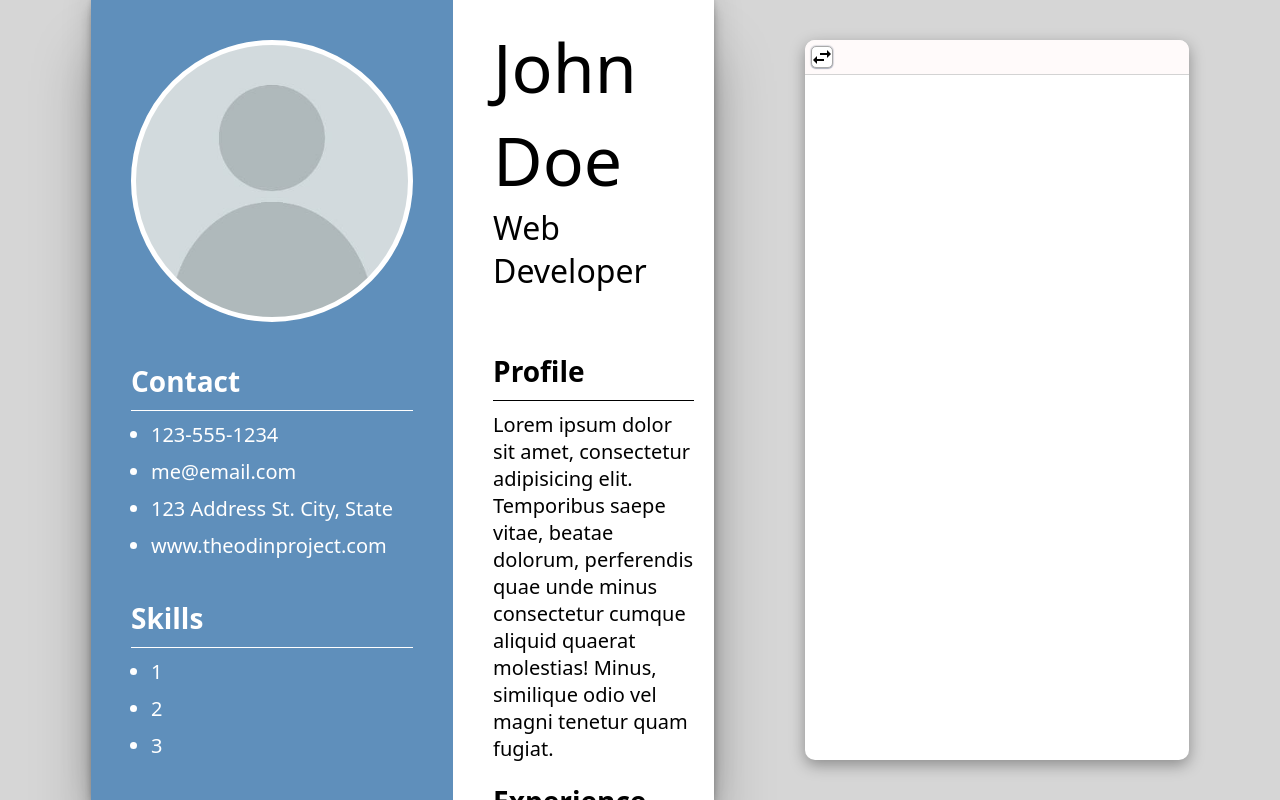
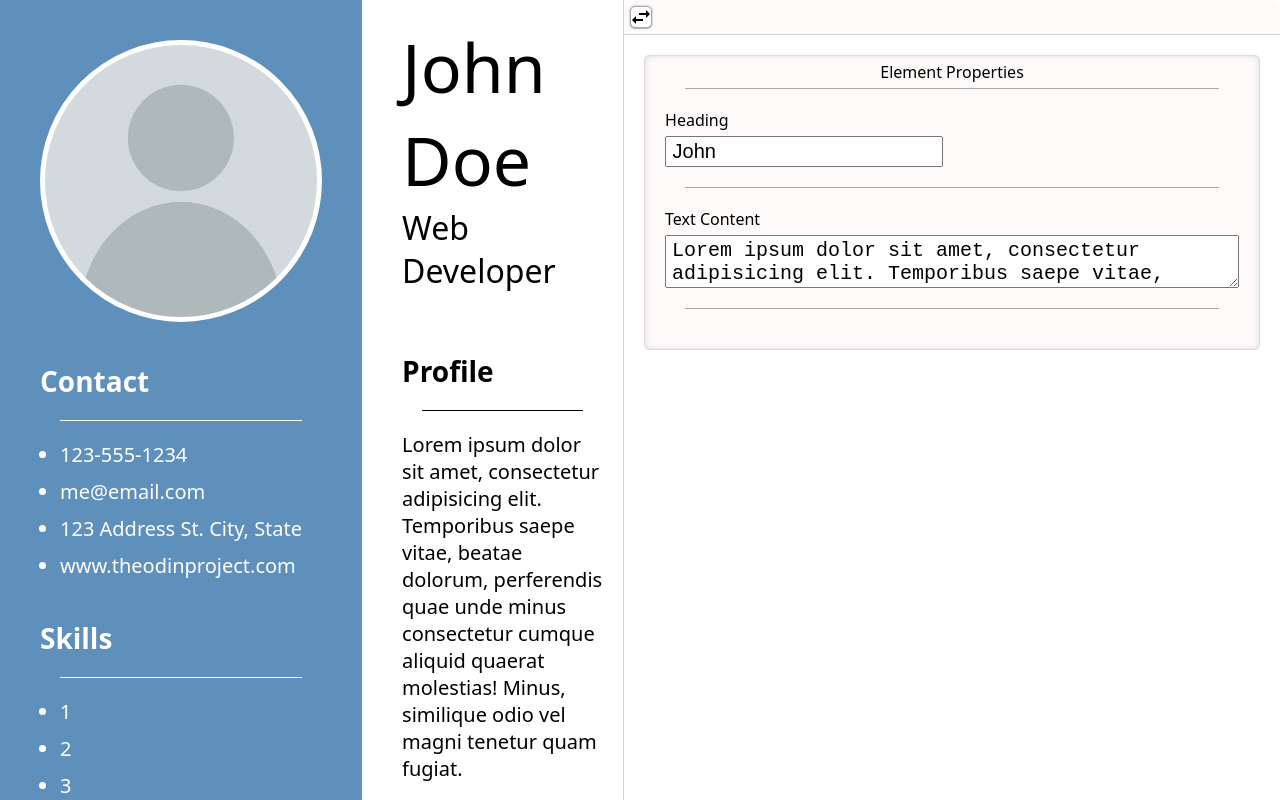
Before and after one commit to scojr/cv-app, a React (Vite) app: page / in a window 1280 px wide. Shown: the top 800 px of the page. Built offline with nearby package versions, Linux system fonts and the light colour scheme.

Commit message:
Add form inputs to Sidebar Panel component

```diff
--- a/src/App.css
+++ b/src/App.css
@@ -1,7 +1,7 @@
 #root {
   display: flex;
   justify-content: space-evenly;
-  align-items: center;
+  align-items: top;
   width: 100vw;
 }
 
--- a/src/Document.css
+++ b/src/Document.css
@@ -8,7 +8,6 @@
   display: grid;
   grid-template-columns: max-content 1fr;
   gap: 1rem;
-  box-shadow: rgba(0, 0, 0, 0.25) 0px 54px 55px, rgba(0, 0, 0, 0.12) 0px -12px 30px, rgba(0, 0, 0, 0.12) 0px 4px 6px, rgba(0, 0, 0, 0.17) 0px 12px 13px, rgba(0, 0, 0, 0.09) 0px -3px 5px;
 }
 
 aside {
--- a/src/Sidebar.css
+++ b/src/Sidebar.css
@@ -1,9 +1,7 @@
 .sidebar {
   background-color: white;
-  width: 30%;
-  border-radius: 0.5rem;
-  height: calc(100vh - 4rem);
-  box-shadow: rgba(0, 0, 0, 0.35) 0px 5px 15px;
+  width: 100%;
+  border-left: 1px solid lightgray;
 
   header {
     border-radius: 0.5rem 0.5rem 0 0;
@@ -24,5 +22,65 @@
       box-shadow: rgba(9, 30, 66, 0.25) 0px 1px 1px, rgba(9, 30, 66, 0.13) 0px 0px 1px 1px;
     }
   }
+}
 
+.sidebar.swap {
+  border-left: none;
+  border-right: 1px solid lightgray;
 }
+
+.panel {
+  padding: 1rem;
+  margin: 1rem;
+  background-color: snow;
+  border: 1px solid gainsboro;
+  border-radius: 0.25rem;
+  box-shadow: rgba(9, 30, 66, 0.25) 0px 0px 7px -2px inset;
+
+  h1 {
+    font-size: 0.8rem;
+    text-align: center;
+    margin-top: -0.75rem;
+    margin-bottom: -0.75rem;
+  }
+}
+
+.panel.empty {
+  display: flex;
+  align-items: center;
+  color: darkgray;
+  justify-content: center;
+  background-color: transparent;
+  border: none;
+  box-shadow: none;
+}
+
+.text-input-container {
+  display: flex;
+  flex-direction: column;
+
+  label {
+    font-size: 0.8rem;
+    margin-bottom: 0.25rem;
+  }
+
+  input {
+    max-width: 25ch;
+  }
+}
+
+textarea {
+  min-width: 100%;
+}
+
+input,
+textarea {
+  font-size: 1rem;
+  padding: 0.2ch 0.5ch;
+}
+
+.separator {
+  width: calc(100% - 2rem);
+  border-bottom: 1px solid darkgray;
+  margin: 1rem;
+}
--- a/src/Sidebar.jsx
+++ b/src/Sidebar.jsx
@@ -8,14 +8,37 @@ export default function Sidebar() {
   return (
     <div className={'sidebar' + swapClass}>
       <header><button onClick={() => setSidesSwapped(!sidesSwapped)}></button></header>
+      <Panel data={'Name'}></Panel>
     </div >
   )
 }
 
-function Panel({ type }) {
+function Panel({ data }) {
   return (
     <div className="panel">
-      <h1>{type}</h1>
+      <h1>Element Properties</h1>
+      <div className="text-input-container">
+        <div className="separator"></div>
+        <label htmlFor="heading">Heading</label>
+        <input type="text" id='heading' value={'John'} />
+        <div className="separator"></div>
+        <label htmlFor="text-content">Text Content</label>
+        <textarea id="text-content" value={'Lorem ipsum dolor sit amet, consectetur adipisicing elit. Temporibus saepe vitae, beatae dolorum, perferendis quae unde minus consectetur cumque aliquid quaerat molestias! Minus, similique odio vel magni tenetur quam fugiat.'}></textarea>
+        <div className="separator"></div>
+      </div>
+      <div className="list-input-container">
+
+      </div>
     </div>
   )
 }
+
+function PanelEmpty() {
+  return (
+    <div className="panel empty">
+      <div className="box">
+        No Element Selected
+      </div>
+    </div>
+  )
+}
```
